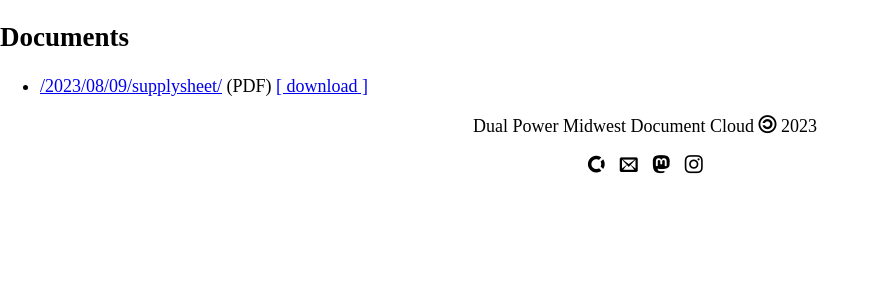
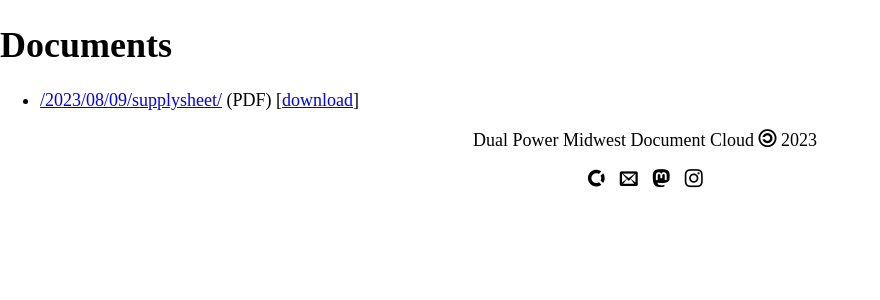
Before and after one commit to dpgmidwest/document-cloud, a Jekyll site: the page built from index.html, in a window 1280 px wide. Shown: the top 300 px of the page, without its empty margins (0-880 px from the left). Built offline with Jekyll 4.4.1, drawn with Linux system fonts in a browser that asks for light colours; some web fonts are replaced; the list of posts is cut into pages by our own code.

Commit message:
main page margin

```diff
--- a/_layouts/home.html
+++ b/_layouts/home.html
@@ -2,6 +2,8 @@
 layout: default
 ---
 
-{{ content }}
+<main>
+    {{ content }}
+</main>
 
 {% include footer.html %}
--- a/css/stylesheet.css
+++ b/css/stylesheet.css
@@ -11,6 +11,10 @@
     right: 0;
     bottom: 0;
     top: 0;
+}
+
+main {
+    margin: 50px;
 }
 
 object.document {
@@ -27,3 +31,10 @@
     text-decoration: none;
     color: black;
 }
+
+@media screen and (min-width: 600px){
+    main {
+        margin: auto;
+        width: min(fit-content, 95%);
+    }
+}
--- a/index.html
+++ b/index.html
@@ -1,14 +1,12 @@
 ---
 layout: home
 ---
-<section>
 <h1>Documents</h1>
 <ul>
   {% for post in site.posts %}
     <li>
       <a href="{{ post.url | prepend: site.url}}">{{ post.url }}</a> {% if post.type %}({{ post.type }}){% endif %}
-        <a href="{{ post.file_path | prepend: site.baseurl}}" download>[ download ]</a>
+      [<a href="{{ post.file_path | prepend: site.baseurl}}" download>download</a>]
     </li>
   {% endfor %}
 </ul>
-</section>
```
Lines whose indentation alone changed are shown as unchanged.
